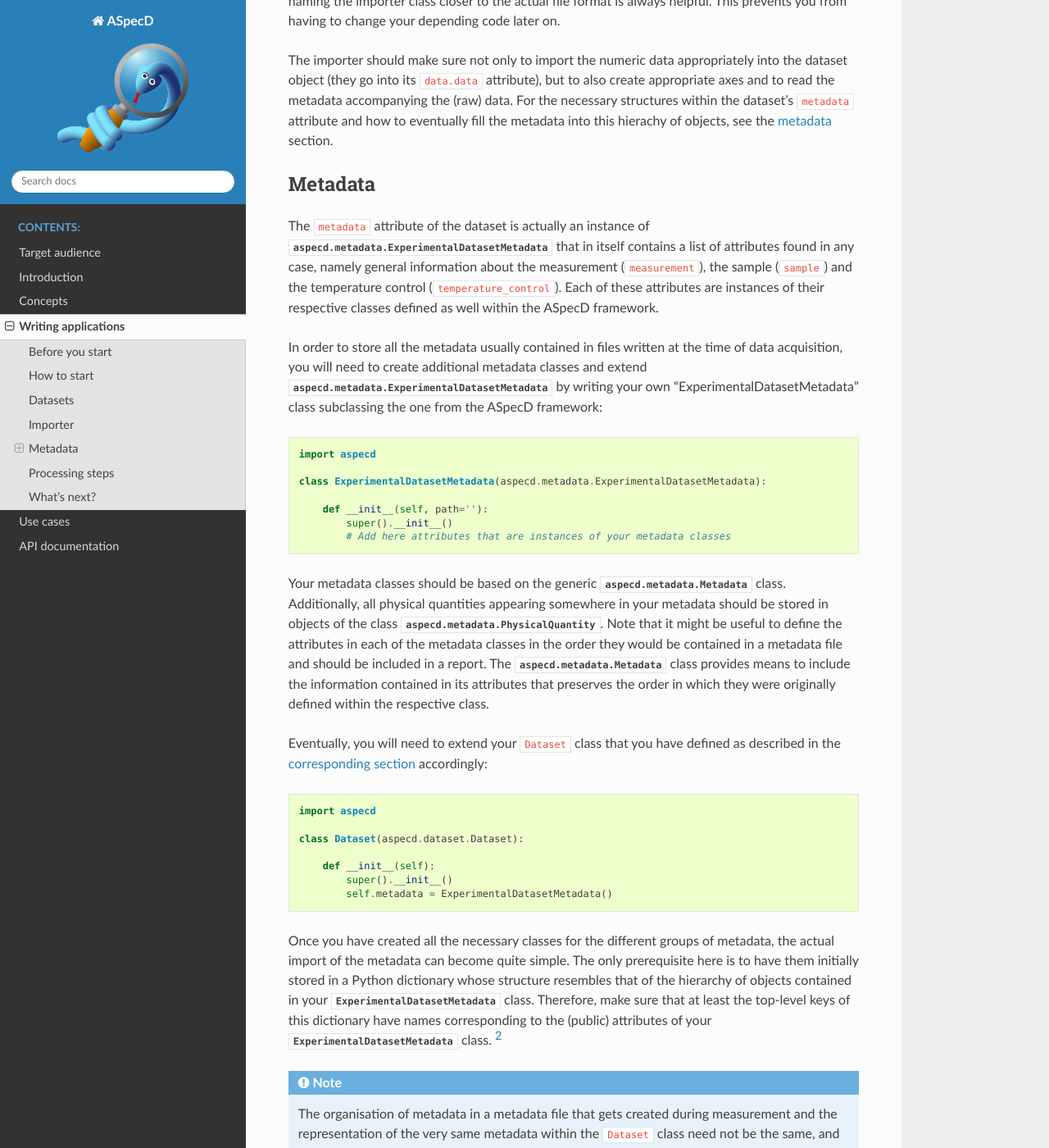
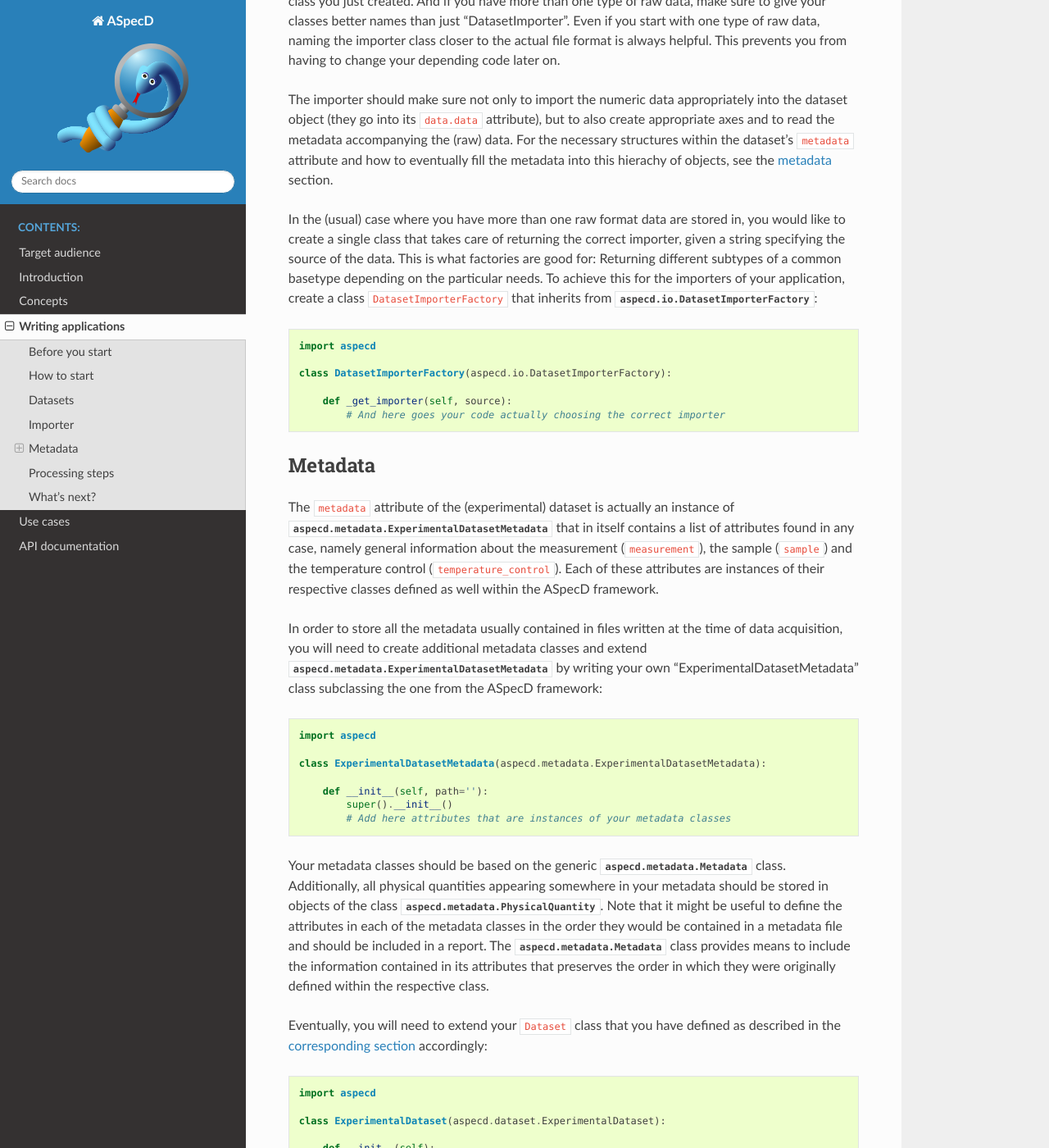
Before and after one commit to tillbiskup/aspecd, a Sphinx documentation site: the page built from docs/applications.rst, in a window 1280 px wide and 1400 px high, scrolled down 2214 px. Shown: the whole window at 82% size. Built offline with Sphinx 7.4.7 and the Read the Docs theme 2.0.0, drawn with Linux system fonts in a browser that asks for light colours; some of the changed text lies outside the part shown.

Commit message:
Update user documentation

```diff
--- a/docs/applications.rst
+++ b/docs/applications.rst
@@ -34,11 +34,11 @@
 Datasets
 ========
 
-Probably the most fundamental unit of the ASpecD framework is the dataset. Hence, you should first create a dataset class of your own that inherits from the dataset class of the ASpecD framework. To do so, create a module named ``dataset`` and include the following code::
+Probably the most fundamental unit of the ASpecD framework is the dataset. Hence, you should first create a dataset class of your own that inherits from the dataset class of the ASpecD framework. Here, we assume that you start with experimental datasets, as opposed to datasets containing calculated data. Therefore, create a module named ``dataset`` and include the following code::
 
     import aspecd
 
-    class Dataset(aspecd.dataset.Dataset):
+    class ExperimentalDataset(aspecd.dataset.ExperimentalDataset):
 
         def __init__(self):
             super().__init__()
@@ -67,11 +67,20 @@
 
 The importer should make sure not only to import the numeric data appropriately into the dataset object (they go into its ``data.data`` attribute), but to also create appropriate axes and to read the metadata accompanying the (raw) data. For the necessary structures within the dataset's ``metadata`` attribute and how to eventually fill the metadata into this hierachy of objects, see the `metadata`_ section.
 
+In the (usual) case where you have more than one raw format data are stored in, you would like to create a single class that takes care of returning the correct importer, given a string specifying the source of the data. This is what factories are good for: Returning different subtypes of a common basetype depending on the particular needs. To achieve this for the importers of your application, create a class ``DatasetImporterFactory`` that inherits from :class:`aspecd.io.DatasetImporterFactory`::
+
+    import aspecd
+
+    class DatasetImporterFactory(aspecd.io.DatasetImporterFactory):
+
+        def _get_importer(self, source):
+            # And here goes your code actually choosing the correct importer
+
 
 Metadata
 ========
 
-The ``metadata`` attribute of the dataset is actually an instance of :class:`aspecd.metadata.ExperimentalDatasetMetadata` that in itself contains a list of attributes found in any case, namely general information about the measurement (``measurement``), the sample (``sample``) and the temperature control (``temperature_control``). Each of these attributes are instances of their respective classes defined as well within the ASpecD framework.
+The ``metadata`` attribute of the (experimental) dataset is actually an instance of :class:`aspecd.metadata.ExperimentalDatasetMetadata` that in itself contains a list of attributes found in any case, namely general information about the measurement (``measurement``), the sample (``sample``) and the temperature control (``temperature_control``). Each of these attributes are instances of their respective classes defined as well within the ASpecD framework.
 
 In order to store all the metadata usually contained in files written at the time of data acquisition, you will need to create additional metadata classes and extend :class:`aspecd.metadata.ExperimentalDatasetMetadata` by writing your own "ExperimentalDatasetMetadata" class subclassing the one from the ASpecD framework::
 
@@ -89,7 +98,7 @@
 
     import aspecd
 
-    class Dataset(aspecd.dataset.Dataset):
+    class ExperimentalDataset(aspecd.dataset.ExperimentalDataset):
 
         def __init__(self):
             super().__init__()
```
Also changed, not shown: other parts of docs/applications.rst (+2 -0 lines), 1 other file.
